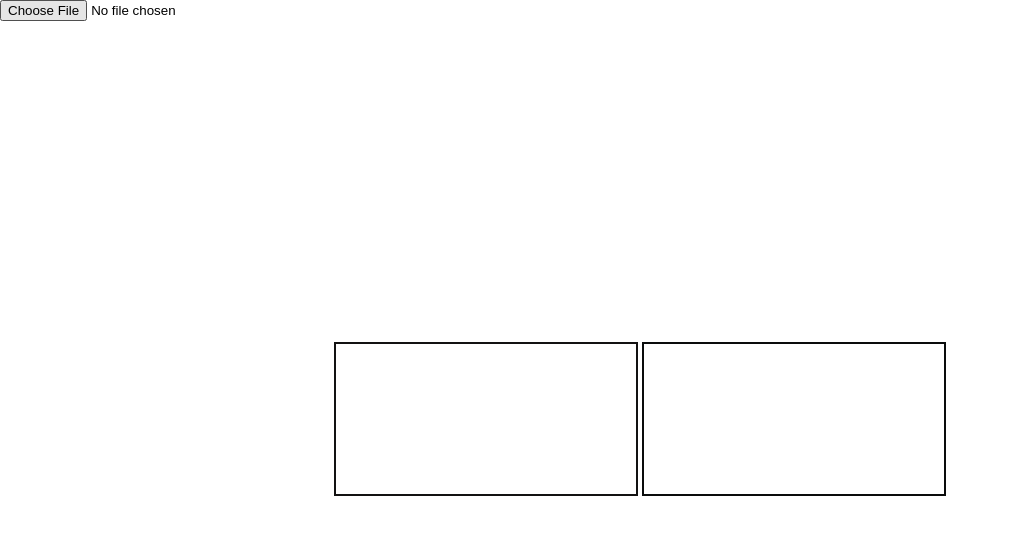
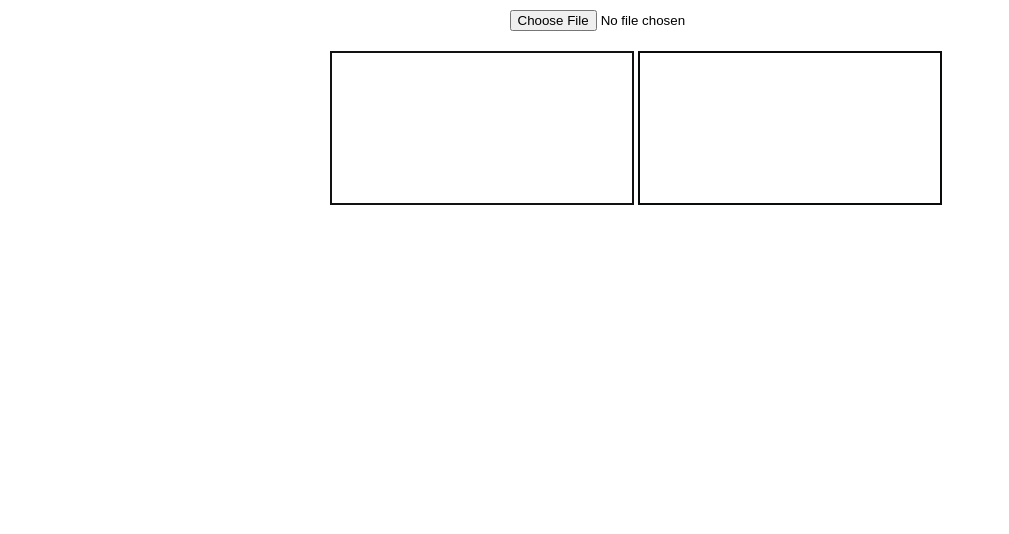
Before and after one commit to imlakmali/canvas-Image-Ex-01--copy-pixel-by-pixel-, a plain HTML site: page index.html in a window 1280 px wide. Shown: the whole page, without its empty margins (0-1009 px from the left). Drawn offline with Linux system fonts and the light colour scheme.

Commit message:
correct css part

```diff
--- a/style.css
+++ b/style.css
@@ -1,15 +1,20 @@
 *{
-    margin: 0;
-    padding: 0;
+    margin-left: 0px;
+    padding-left: 0px;
     box-sizing: border-box;
 }
-.container{
+.mainContainer{
     height: 100vh;
     display: flex;
-    justify-content: center;
+    flex-direction: column;
     align-items: center;
+    margin: 10px;
+}
+.container{
+    margin: 10px;
+    padding: 10px;
+}
 
-}
 #sourceCanvas{
     border: 2px solid rgb(19, 18, 18);
 }
```
Also changed, not shown: script2.js (line endings or trailing spaces).
